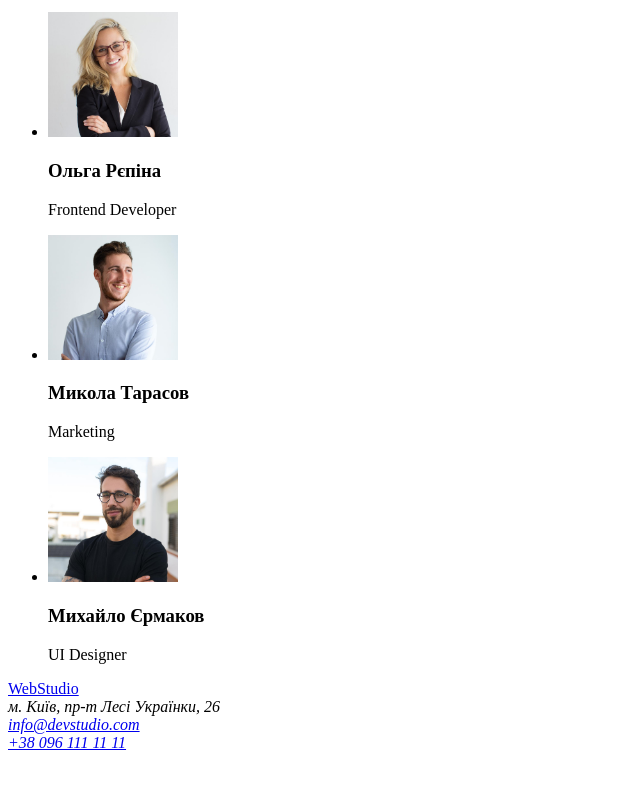
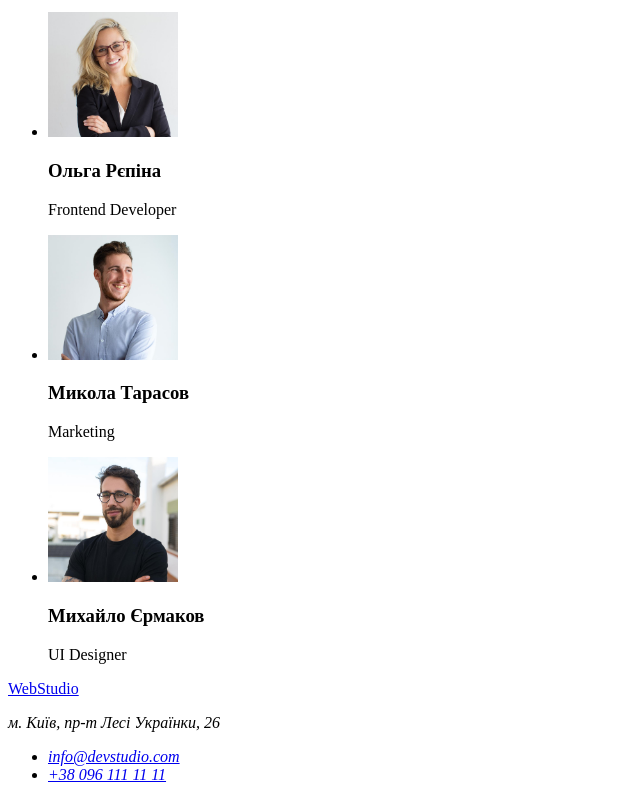
Before and after one commit to MykhayloOdesa/goit-markup-hw-01, a plain HTML site: page index.html in a window 1280 px wide. Shown: the part 1859-2659 px from the top of the page, without its empty margins (0-640 px from the left). Before the commit the page ends 2619 px from the top, so only its background shows below. Drawn offline with Linux system fonts and the light colour scheme.

Commit message:
update index.html final

```diff
--- a/index.html
+++ b/index.html
@@ -99,9 +99,11 @@
     <footer>
       <a href="./index.html">WebStudio</a>
       <address>
-        м. Київ, пр-т Лесі Українки, 26<br />
-        <a href="mailto:info@devstudio.com">info@devstudio.com</a><br />
-        <a href="tel:+380961111111">+38 096 111 11 11</a>
+        <p>м. Київ, пр-т Лесі Українки, 26</p>
+        <ul>
+          <li><a href="mailto:info@devstudio.com">info@devstudio.com</a></li>
+          <li><a href="tel:+380961111111">+38 096 111 11 11</a></li>
+        </ul>
       </address>
     </footer>
   </body>
```
